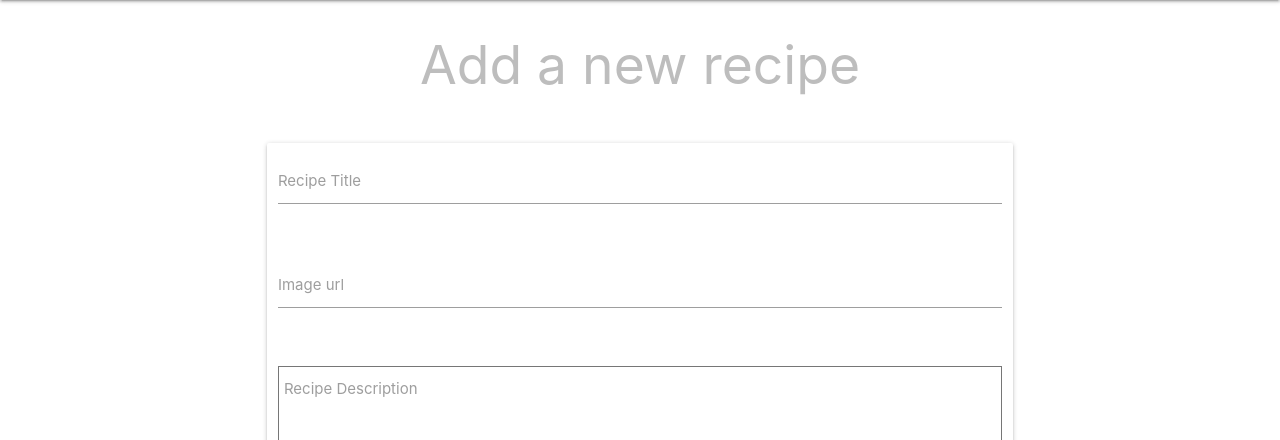
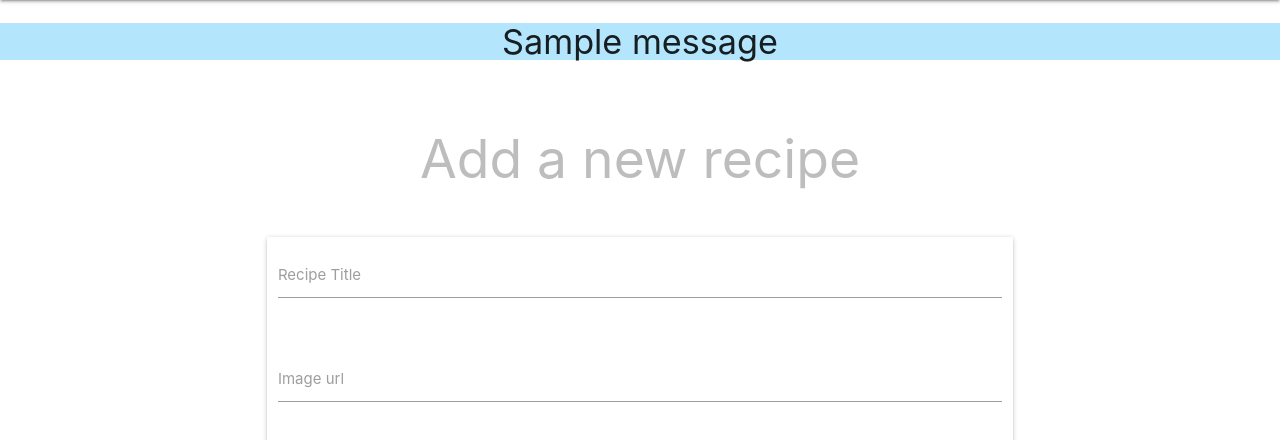
Before and after one commit to JorisPaarde/my-vegan-recipes, a Flask app: page /add_recipe in a window 1280 px wide. Shown: the part 64-504 px from the top of the page. Run offline with Flask 2, Linux system fonts and the light colour scheme; one stand-in notice (Sample message) is shown; some libraries are stand-ins or nearby versions.

Commit message:
Added flash messages

```diff
--- a/templates/base.html
+++ b/templates/base.html
@@ -40,6 +40,19 @@
 
 <body>
 
+  <section>
+    <!-- flash messages-->
+    {% with messages = get_flashed_messages() %}
+      {% if messages %}
+        {% for message in messages %}
+          <div class="row flashes">
+            <h4 class="light-blue lighten-4 center-align">{{ message }}</h4>
+          </div>
+        {% endfor %}
+      {% endif %}
+    {% endwith %}
+  </section>
+
   <main>
     {% block content %}
     {% endblock %}
@@ -51,7 +64,8 @@
         <!-- footer title and text -->
         <div class="col l6 s12">
           <h5 class="white-text">My Vegan Recipes</h5>
-          <p class="grey-text text-lighten-4">Your go to recipe page for all things vegan.<br>Where u manage your personal recipe book and discover the best vegan recipes.</p>
+          <p class="grey-text text-lighten-4">Your go to recipe page for all things vegan.<br>Where u manage your
+            personal recipe book and discover the best vegan recipes.</p>
         </div>
         <!-- footer links -->
         <div class="col l4 offset-l2 s12">
```
